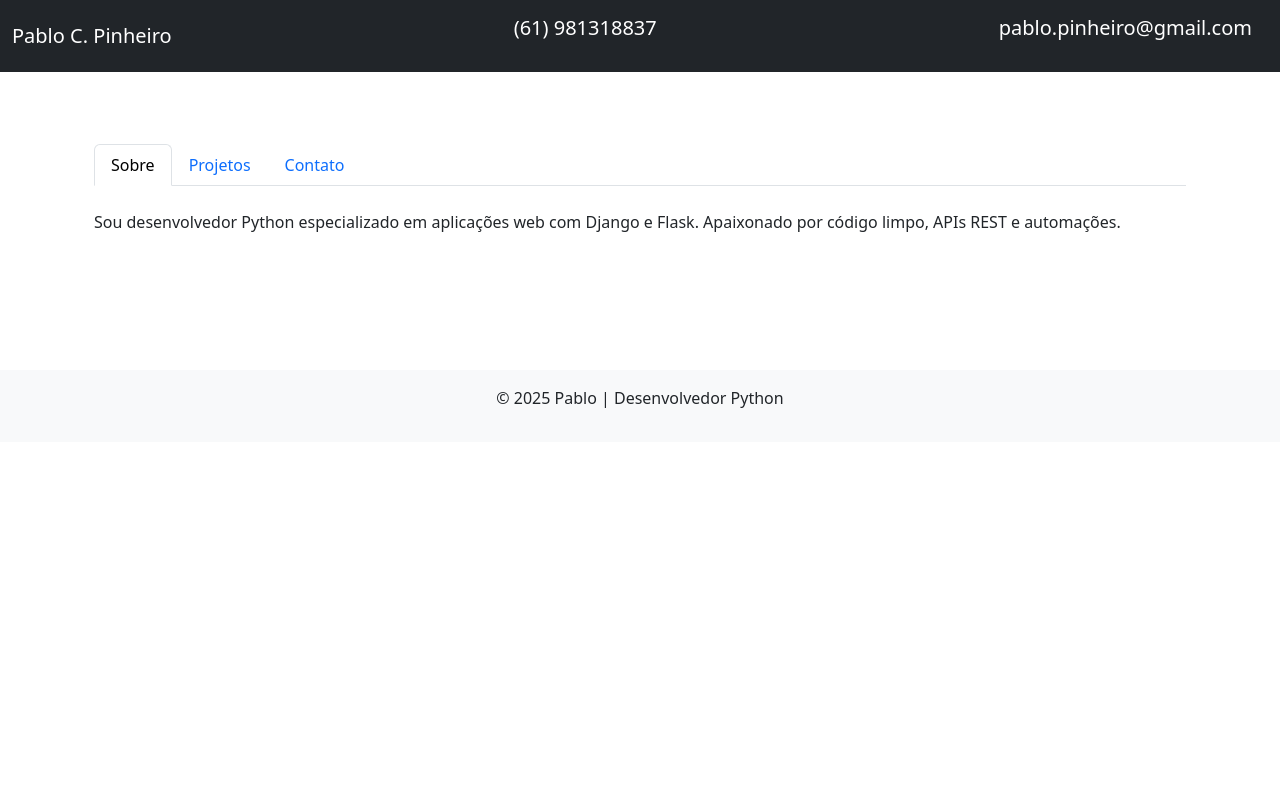
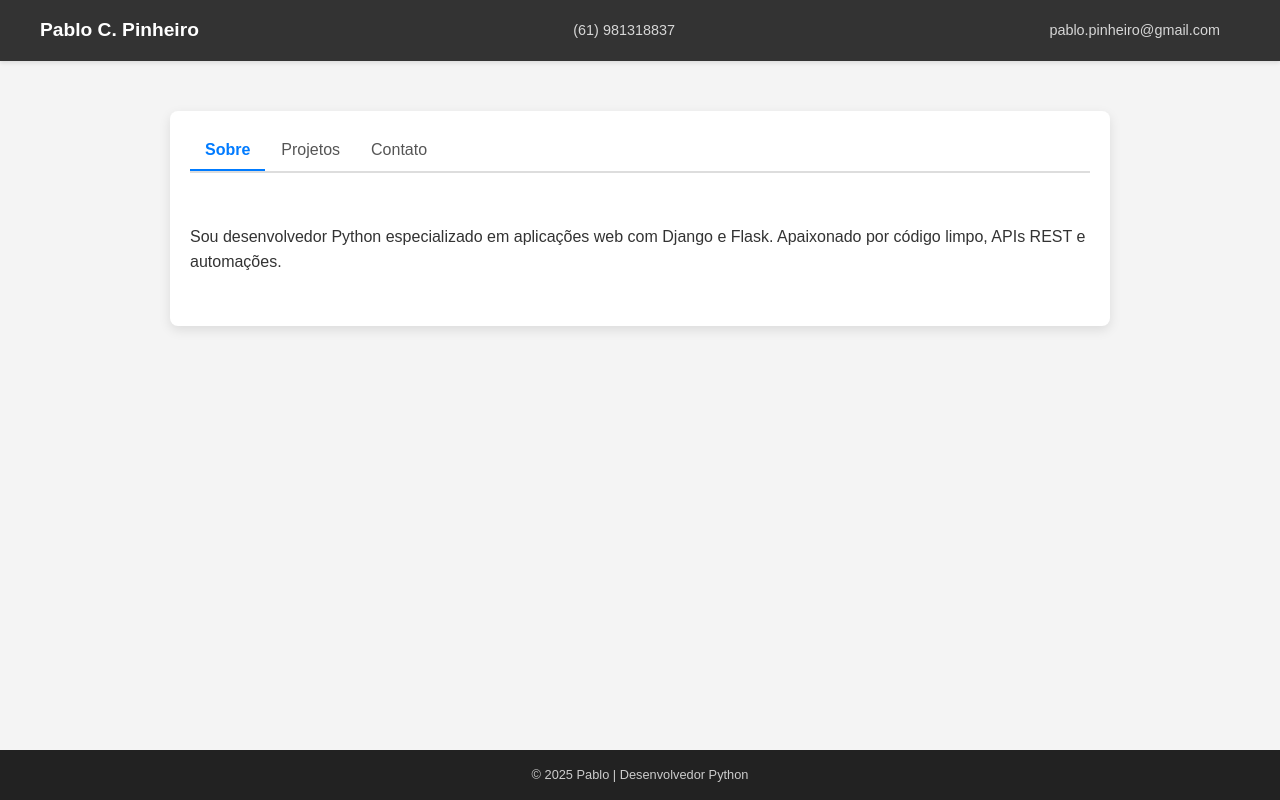
Before and after one commit to pablolx/portfolio, a Django app: page / in a window 1280 px wide. Run offline with Django 5.2, Linux system fonts and the light colour scheme; data that the repository does not hold is empty.

Commit message:
Refactor portfolio layout and styles; add tab functionality

```diff
--- /dev/null
+++ b/apps/website/static/js/tabs.js
@@ -0,0 +1,42 @@
+// static/js/tabs.js
+
+document.addEventListener('DOMContentLoaded', function() {
+    const tabButtons = document.querySelectorAll('.nav-tabs .nav-link');
+    const tabContents = document.querySelectorAll('.tab-pane');
+
+    // Função principal para trocar as abas
+    function switchTab(clickedButton) {
+        // 1. Desativar todos os botões e conteúdos
+        tabButtons.forEach(button => {
+            button.classList.remove('active');
+        });
+        tabContents.forEach(content => {
+            content.classList.remove('active');
+        });
+
+        // 2. Ativar o botão clicado
+        clickedButton.classList.add('active');
+
+        // 3. Ativar o conteúdo alvo
+        const targetId = clickedButton.getAttribute('data-tab-target');
+        const targetPane = document.querySelector(targetId);
+
+        if (targetPane) {
+            targetPane.classList.add('active');
+        }
+    }
+
+    // Adicionar listener de clique a cada botão
+    tabButtons.forEach(button => {
+        button.addEventListener('click', function() {
+            switchTab(this);
+        });
+    });
+
+    // Opcional: Garantir que a primeira aba esteja ativa na carga inicial
+    // Se não houver uma aba ativa, ative a primeira
+    const activeTab = document.querySelector('.nav-link.active');
+    if (!activeTab && tabButtons.length > 0) {
+        switchTab(tabButtons[0]);
+    }
+});
--- a/apps/website/static/style.css
+++ b/apps/website/static/style.css
@@ -1,131 +1,163 @@
-/* Reset básico */
-* {
-  margin: 0;
-  padding: 0;
-  box-sizing: border-box;
+body {
+    margin: 0;
+    padding: 0;
+    font-family: Arial, sans-serif;
+    line-height: 1.6;
+    background-color: #f4f4f4; /* Fundo cinza claro para o corpo */
+    color: #333;
+    display: flex; /* Permite que o footer fique no final */
+    flex-direction: column;
+    min-height: 100vh; /* Garante que o corpo ocupe toda a altura da tela */
 }
 
-body {
-  font-family: 'Poppins', sans-serif;
-  background-color: #f9f9f9;
-  color: #333;
-  line-height: 1.6;
-  font-size: 16px;
+/* --- Navbar (Cabeçalho) --- */
+nav {
+    background-color: #333; /* Cor escura para a barra de navegação */
+    color: white;
+    padding: 15px 0;
+    box-shadow: 0 2px 4px rgba(0, 0, 0, 0.1);
 }
 
-/* Cabeçalho */
-header {
-  background-color: #0d1b2a;
-  color: #fff;
-  padding: 20px 40px;
-  display: flex;
-  justify-content: space-between;
-  align-items: center;
+.container-fluid {
+    max-width: 1200px;
+    margin: 0 auto;
+    padding: 0 20px;
+    display: flex;
+    justify-content: space-between; /* Espaço entre os itens */
+    align-items: center;
 }
 
-header h1 {
-  font-size: 24px;
+.navbar-brand {
+    font-size: 1.2em;
+    font-weight: bold;
+    color: white;
+    text-decoration: none;
+    margin: 0 20px 0 0; /* Espaçamento entre as informações */
 }
 
-nav ul {
-  list-style: none;
-  display: flex;
-  gap: 20px;
+nav p.navbar-brand {
+    font-size: 0.9em;
+    font-weight: normal;
+    opacity: 0.8;
 }
 
-nav a {
-  color: #fff;
-  text-decoration: none;
-  font-weight: 500;
-  transition: color 0.3s ease;
+/* --- Main (Conteúdo Principal) --- */
+main {
+    flex-grow: 1; /* Permite que o conteúdo principal ocupe o espaço restante */
+    width: 100%;
+    /* O conteúdo específico será centralizado pelo CSS do portfolio.css,
+       mas o main deve ser flexível. */
 }
 
-nav a:hover {
-  color: #00aaff;
+/* --- Rodapé (Footer) --- */
+footer {
+    background-color: #222; /* Cor mais escura que o nav */
+    color: #ccc;
+    text-align: center;
+    padding: 15px 0;
+    width: 100%;
 }
 
-/* Seções */
-section {
-  padding: 60px 40px;
-  max-width: 1000px;
-  margin: auto;
+footer p {
+    margin: 0;
+    font-size: 0.8em;
 }
 
-section h2 {
-  font-size: 28px;
-  margin-bottom: 20px;
-  color: #0d1b2a;
+.portfolio-container {
+    max-width: 900px;
+    margin: 50px auto; /* Centraliza e adiciona espaçamento superior/inferior */
+    padding: 20px;
+    background-color: #ffffff;
+    border-radius: 8px;
+    box-shadow: 0 4px 12px rgba(0, 0, 0, 0.1);
 }
 
-section p {
-  margin-bottom: 20px;
+/* --- Estilo das Abas de Navegação --- */
+.nav-tabs {
+    list-style: none;
+    padding: 0;
+    margin: 0 0 20px 0;
+    display: flex; /* Coloca os itens lado a lado */
+    border-bottom: 2px solid #ddd;
 }
 
-/* Cards de projeto */
-.project-card {
-  background-color: #fff;
-  border: 1px solid #ddd;
-  border-radius: 8px;
-  padding: 20px;
-  margin-bottom: 20px;
-  box-shadow: 0 2px 6px rgba(0,0,0,0.05);
-  transition: transform 0.3s ease;
+.nav-item {
+    margin-right: 1px;
 }
 
-.project-card:hover {
-  transform: translateY(-5px);
+.nav-link {
+    background: none;
+    border: none;
+    padding: 10px 15px;
+    cursor: pointer;
+    font-size: 16px;
+    color: #555;
+    transition: color 0.3s, background-color 0.3s;
+    border-bottom: 2px solid transparent; /* Para o efeito de aba ativa */
 }
 
-/* Formulário de contato */
-form {
-  display: flex;
-  flex-direction: column;
-  gap: 15px;
+.nav-link:hover {
+    color: #007bff;
 }
 
-input, textarea {
-  padding: 10px;
-  border: 1px solid #ccc;
-  border-radius: 6px;
-  font-size: 16px;
+/* Estado Ativo (Selecionado) */
+.nav-link.active {
+    color: #007bff;
+    border-bottom-color: #007bff;
+    font-weight: bold;
 }
 
-button {
-  padding: 12px;
-  background-color: #00aaff;
-  color: #fff;
-  border: none;
-  border-radius: 6px;
-  font-weight: bold;
-  cursor: pointer;
-  transition: background-color 0.3s ease;
+/* --- Conteúdo das Abas --- */
+.tab-content {
+    padding: 15px 0;
 }
 
-button:hover {
-  background-color: #0077cc;
+.tab-pane {
+    display: none; /* Esconde o conteúdo por padrão */
+    opacity: 0;
+    transition: opacity 0.5s ease-in-out;
 }
 
-/* Rodapé */
-footer {
-  background-color: #0d1b2a;
-  color: #fff;
-  text-align: center;
-  padding: 20px;
-  font-size: 14px;
+.tab-pane.active {
+    display: block; /* Mostra o conteúdo ativo */
+    opacity: 1;
 }
 
-/* Responsividade */
-@media (max-width: 768px) {
-  header, section {
-    padding: 20px;
-  }
+/* --- Estilo do Formulário de Contato --- */
+.form-group {
+    margin-bottom: 15px;
+}
 
-  nav ul {
-    flex-direction: column;
-    gap: 10px;
-  }
+.form-label {
+    display: block; /* Garante que a label ocupe sua própria linha */
+    margin-bottom: 5px;
+    font-weight: 500;
+}
 
-  section h2 {
-    font-size: 24px;
-  }
+.form-input {
+    width: 100%;
+    padding: 10px;
+    border: 1px solid #ccc;
+    border-radius: 4px;
+    box-sizing: border-box; /* Garante que padding não aumente o tamanho total */
+    font-size: 16px;
 }
+
+/* Estilo do Botão Principal */
+.btn {
+    padding: 10px 20px;
+    border: none;
+    border-radius: 4px;
+    cursor: pointer;
+    font-size: 16px;
+    transition: background-color 0.3s;
+}
+
+.primary-btn {
+    background-color: #007bff;
+    color: white;
+}
+
+.primary-btn:hover {
+    background-color: #0056b3;
+}
--- a/apps/website/templates/index.html
+++ b/apps/website/templates/index.html
@@ -1,55 +1,53 @@
 {% extends "main.html" %}
 
+{% load static %}
 
 {% block title %}Pablo C. Pinheiro{% endblock %}
 
 {% block content %}
-<div class="container py-5">
-  <!-- Nav Tabs -->
-  <ul class="nav nav-tabs" id="portfolioTabs" role="tablist">
-    <li class="nav-item" role="presentation">
-      <button class="nav-link active" data-bs-toggle="tab" data-bs-target="#sobre" type="button">Sobre</button>
+<link rel="stylesheet" href="{% static 'style.css' %}">
+<div class="portfolio-container">
+    <ul class="nav-tabs" id="portfolioTabs" role="tablist">
+        <li class="nav-item">
+            <button class="nav-link active" data-tab-target="#sobre" type="button">Sobre</button>
         </li>
-    <li class="nav-item" role="presentation">
-      <button class="nav-link" data-bs-toggle="tab" data-bs-target="#projetos" type="button">Projetos</button>
+        <li class="nav-item">
+            <button class="nav-link" data-tab-target="#projetos" type="button">Projetos</button>
         </li>
-    <li class="nav-item" role="presentation">
-      <button class="nav-link" data-bs-toggle="tab" data-bs-target="#contato" type="button">Contato</button>
+        <li class="nav-item">
+            <button class="nav-link" data-tab-target="#contato" type="button">Contato</button>
         </li>
     </ul>
 
-  <!-- Tab Content -->
-  <div class="tab-content mt-4">
-    <!-- Sobre -->
-    <div class="tab-pane fade show active" id="sobre" role="tabpanel">
+    <div class="tab-content">
+        <div class="tab-pane active" id="sobre" role="tabpanel">
             <p>Sou desenvolvedor Python especializado em aplicações web com Django e Flask. Apaixonado por código limpo, APIs REST e automações.</p>
         </div>
 
-    <!-- Projetos -->
-    <div class="tab-pane fade" id="projetos" role="tabpanel">
+        <div class="tab-pane" id="projetos" role="tabpanel">
             {% include "projetos.html" %}
         </div>
 
-    <!-- Contato -->
-    <div class="tab-pane fade" id="contato" role="tabpanel">
-      <form>
-        <div class="mb-3">
+        <div class="tab-pane" id="contato" role="tabpanel">
+            <form class="contact-form">
+                <div class="form-group">
                     <label for="nome" class="form-label">Nome</label>
-          <input type="text" class="form-control" id="nome">
+                    <input type="text" class="form-input" id="nome">
                 </div>
-        <div class="mb-3">
+                <div class="form-group">
                     <label for="email" class="form-label">Email</label>
-          <input type="email" class="form-control" id="email">
+                    <input type="email" class="form-input" id="email">
                 </div>
-        <div class="mb-3">
+                <div class="form-group">
                     <label for="mensagem" class="form-label">Mensagem</label>
-          <textarea class="form-control" id="mensagem" rows="3"></textarea>
+                    <textarea class="form-input" id="mensagem" rows="3"></textarea>
                 </div>
-        <button type="submit" class="btn btn-primary">Enviar</button>
+                <button type="submit" class="btn primary-btn">Enviar</button>
             </form>
         </div>
     </div>
 </div>
 
-<script src="https://cdn.jsdelivr.net/npm/bootstrap@5.3.2/dist/js/bootstrap.bundle.min.js"></script>
+<script src="{% static 'js/tabs.js' %}"></script>
+
 {% endblock %}
--- a/apps/website/templates/main.html
+++ b/apps/website/templates/main.html
@@ -1,30 +1,27 @@
 <!DOCTYPE html>
 <html lang="pt-br">
 <head>
-  <meta charset="UTF-8">
-  <title>{% block title %}Pablo C. Pinheiro{% endblock %}</title>
-  <link href="https://cdn.jsdelivr.net/npm/bootstrap@5.3.2/dist/css/bootstrap.min.css" rel="stylesheet">
+    {% load static %}
+    <meta charset="UTF-8">
+    <title>{% block title %}Pablo C. Pinheiro{% endblock %}</title>
+    <link rel="stylesheet" href="{% static 'style.css' %}">
 </head>
 <body>
-  <!-- Navbar -->
-  <nav class="navbar navbar-expand-lg navbar-dark bg-dark">
+  <nav>
     <div class="container-fluid">
         <a class="navbar-brand" href="#">Pablo C. Pinheiro</a>
         <p class="navbar-brand">(61) 981318837</p>
         <p class="navbar-brand">pablo.pinheiro@gmail.com</p>
     </div>
-  </nav>
+</nav>
 
-  <!-- Conteúdo dinâmico -->
-  <main class="container py-4">
+<main >
     {% block content %}{% endblock %}
-  </main>
+</main>
 
-  <!-- Rodapé -->
-  <footer class="bg-light text-center py-3 mt-5">
+<footer>
     <p>&copy; 2025 Pablo | Desenvolvedor Python</p>
-  </footer>
+</footer>
 
-  <script src="https://cdn.jsdelivr.net/npm/bootstrap@5.3.2/dist/js/bootstrap.bundle.min.js"></script>
 </body>
 </html>
```
Also changed, not shown: apps/website/static/images/android-chrome-192x192.png (added), apps/website/static/images/android-chrome-512x512.png (added), apps/website/static/images/apple-touch-icon.png (added), apps/website/static/images/favicon-16x16.png (added), apps/website/static/images/favicon-32x32.png (added). Lines whose indentation alone changed are shown as unchanged.
